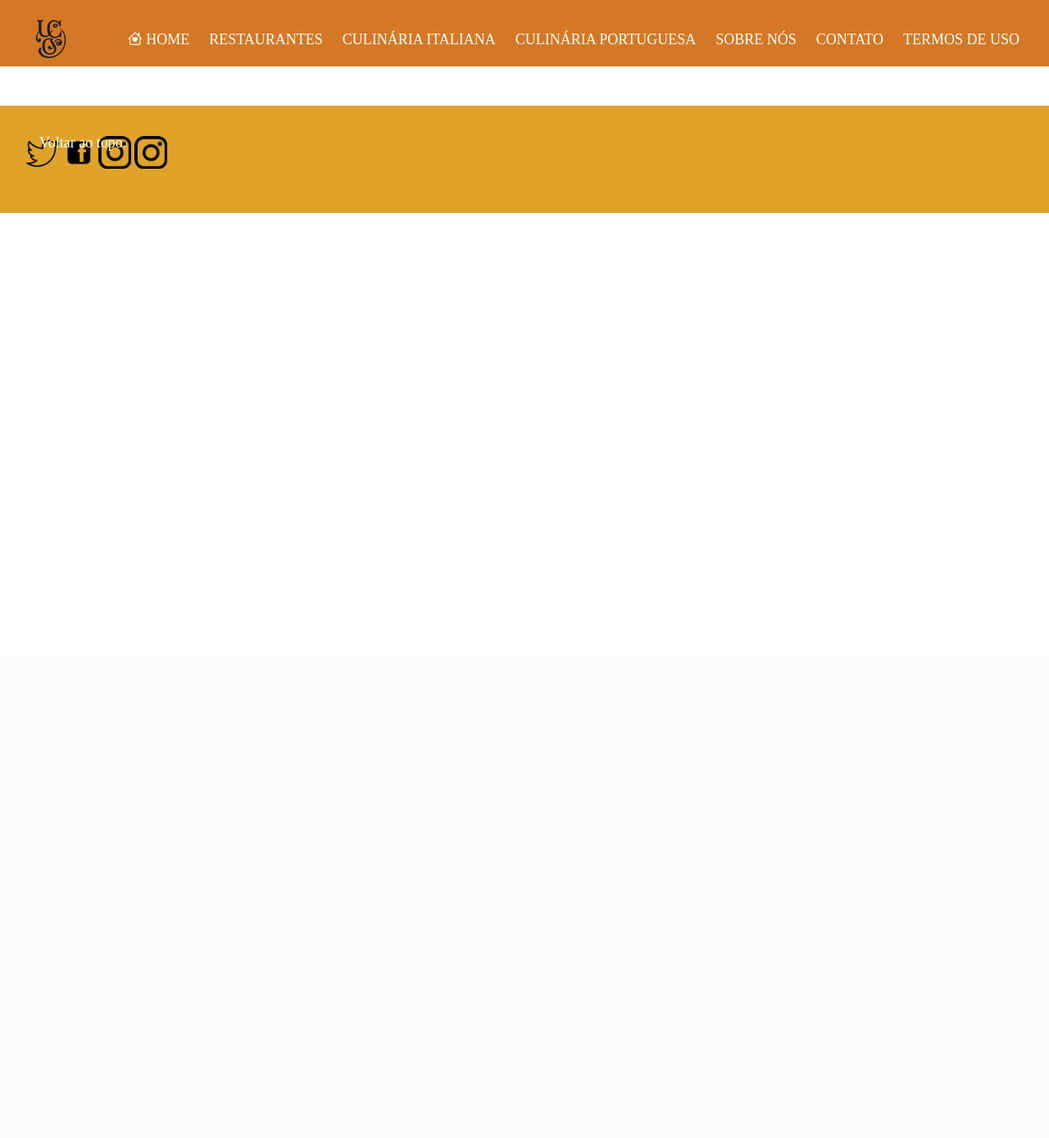
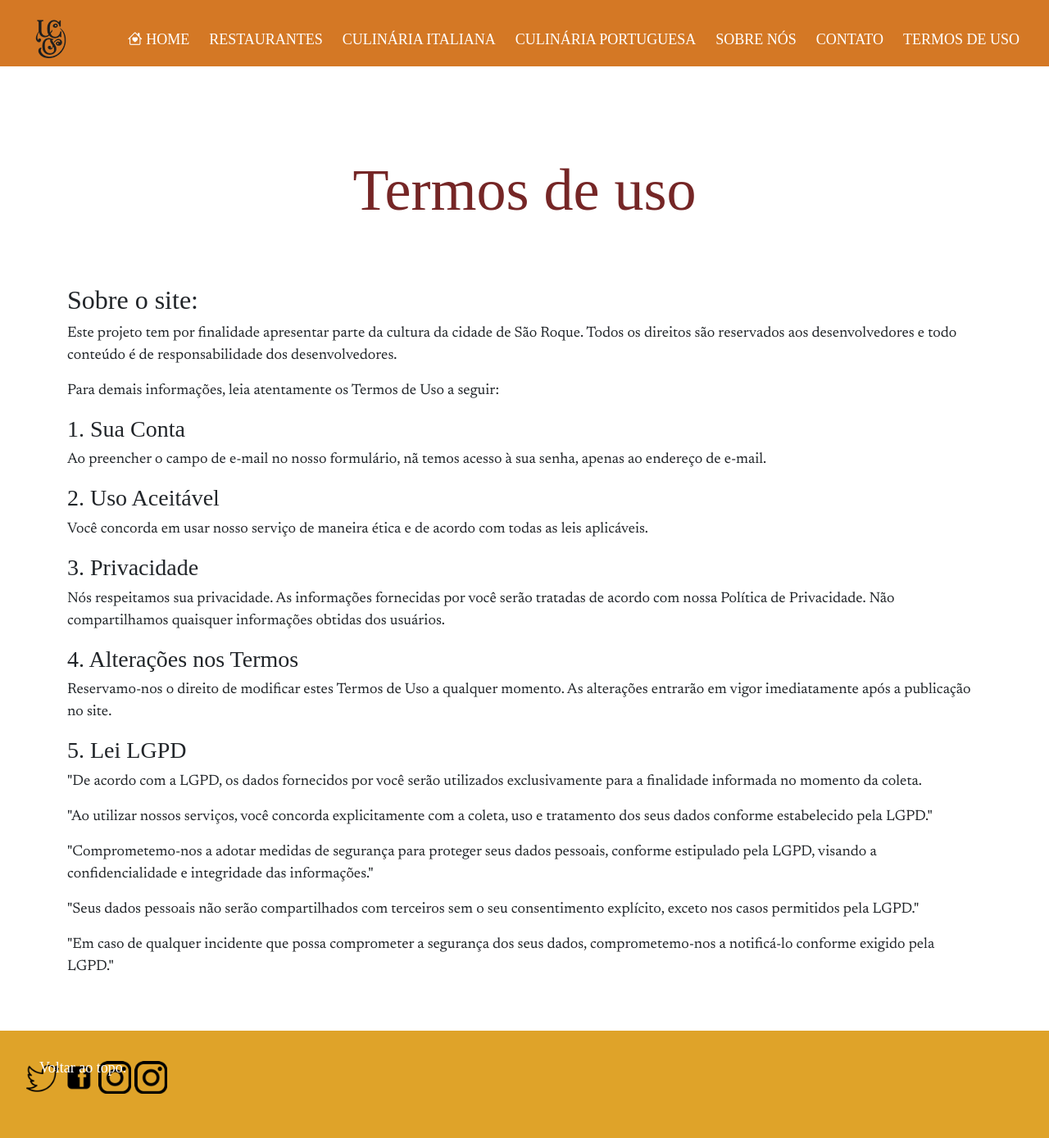
Before and after one commit to steniechini/portal_suc, a PHP site: page /termosdeuso.php in a window 1280 px wide. Shown: the whole page at 82% size. Before the commit the page ends 260 px from the top, so only its background shows below. Run offline with PHP 8.4, Linux system fonts and the light colour scheme; some web fonts are replaced.

Commit message:
adcionando a pagina terms de uso e adcionando funcionalidade na pagina contato, arquivos desnecessarios excluidos

```diff
--- a/css/style.css
+++ b/css/style.css
@@ -98,6 +98,10 @@ body {
         color: #777777;
       }
 
+
+      .custom-heading {
+        color: #752626;
+    }
       /*---------------------Restaurantes----------------------------------*/
 
       .restaurantes h1{
@@ -258,8 +262,8 @@ body {
         padding-right: -1em;
       }
 
+
       /*Contato*/
-
 
     .container {
       margin-top: 0;
@@ -268,14 +272,13 @@ body {
   .h1_contato{
     margin-top: 1em;
     margin-left: 5em;
-    font-size: 4em;
+    font-size: 3.5em;
     color: #752626;
    align-items: center;
   }
 
 
   .section_contato{
-
     padding: 0.6em;
     margin: 0.5em;
 
--- a/erros.php
+++ /dev/null
@@ -1,5 +0,0 @@
-<?php
-ini_set('display_errors', 1);
-ini_set('display_startup_errors', 1);
-error_reporting(E_ALL);
-?>
--- a/termosdeuso.php
+++ b/termosdeuso.php
@@ -1,23 +1,63 @@
 <!DOCTYPE html>
 <html lang="pt-BR">
 <head>
-<meta charset="UTF-8">
+    <meta charset="UTF-8">
     <meta http-equiv="X-UA-Compatible" content="IE=edge">
     <meta name="viewport" content="width=device-width, initial-scale=1.0">
     <!-- Bootstrap CSS v5.2.1 -->
     <link href="https://cdn.jsdelivr.net/npm/bootstrap@5.0.2/dist/css/bootstrap.min.css" rel="stylesheet" integrity="sha384-EVSTQN3/azprG1Anm3QDgpJLIm9Nao0Yz1ztcQTwFspd3yD65VohhpuuCOmLASjC" crossorigin="anonymous">
     <script src="https://cdn.jsdelivr.net/npm/bootstrap@5.0.2/dist/js/bootstrap.bundle.min.js" integrity="sha384-MrcW6ZMFYlzcLA8Nl+NtUVF0sA7MsXsP1UyJoMp4YLEuNSfAP+JcXn/tWtIaxVXM" crossorigin="anonymous"></script>
     <link rel="stylesheet" href="css/style.css">
-    <!-- BBootstrap Icons via CDN -->
+    <!-- Bootstrap Icons via CDN -->
     <link rel="stylesheet" href="https://cdn.jsdelivr.net/npm/bootstrap-icons@1.10.3/font/bootstrap-icons.css">
-    <title>Termos de uso</title>
+    <title>Portal S.U.C</title>
+    <style>
+
+        .custom-heading {
+            margin-top: 1.5em;
+            margin-bottom: 1em;
+            font-size: 4.5em;
+            color: #752626;
+        }
+    </style>
 </head>
-<body class="termos">
-<?php include("header.php") ?>
-<main>
+<body class="termo">
+    <?php include("header.php") ?>
+    <main>
+        <div class="container">
+            <div class="row">
+                <div class="col-sm-12 col-md-12 col-12">
+                    <article>
+                        <h1 class="custom-heading  text-center">Termos de uso</h1>
 
 
-</main>
-<?php include("footer.php") ?>
+<h2> Sobre o site: </h2>
+<p> Este projeto tem por finalidade apresentar parte da cultura da cidade de São Roque. Todos os direitos são reservados aos desenvolvedores e todo conteúdo é de responsabilidade dos desenvolvedores.
+</p>
+<p>Para demais informações, leia atentamente os Termos de Uso a seguir:</p>
+<h3>1. Sua Conta</h3>
+<p>Ao preencher o campo de e-mail no nosso formulário, nã temos acesso à sua senha, apenas ao endereço de e-mail.</p>
+
+<h3>2. Uso Aceitável</h3>
+<p>Você concorda em usar nosso serviço de maneira ética e de acordo com todas as leis aplicáveis.</p>
+
+<h3>3. Privacidade</h3>
+<p>Nós respeitamos sua privacidade. As informações fornecidas por você serão tratadas de acordo com nossa Política de Privacidade. Não compartilhamos quaisquer informações obtidas dos usuários.</p>
+
+<h3>4. Alterações nos Termos</h3>
+<p>Reservamo-nos o direito de modificar estes Termos de Uso a qualquer momento. As alterações entrarão em vigor imediatamente após a publicação no site.</p>
+
+<h3>5. Lei LGPD</h3>
+<P>"De acordo com a LGPD, os dados fornecidos por você serão utilizados exclusivamente para a finalidade informada no momento da coleta. </p>
+<P>"Ao utilizar nossos serviços, você concorda explicitamente com a coleta, uso e tratamento dos seus dados conforme estabelecido pela LGPD." </p>
+<P>"Comprometemo-nos a adotar medidas de segurança para proteger seus dados pessoais, conforme estipulado pela LGPD, visando a confidencialidade e integridade das informações." </p>
+ <p> "Seus dados pessoais não serão compartilhados com terceiros sem o seu consentimento explícito, exceto nos casos permitidos pela LGPD." </p>
+ <p> "Em caso de qualquer incidente que possa comprometer a segurança dos seus dados, comprometemo-nos a notificá-lo conforme exigido pela LGPD."</p>
+</article>
+                </div>
+            </div>
+        </div>
+    </main>
+    <?php include("footer.php") ?>
 </body>
 </html>
```
Also changed, not shown: acessarformulario.php (deleted, +0 -15 lines), contato.php (+9 -4 lines).
